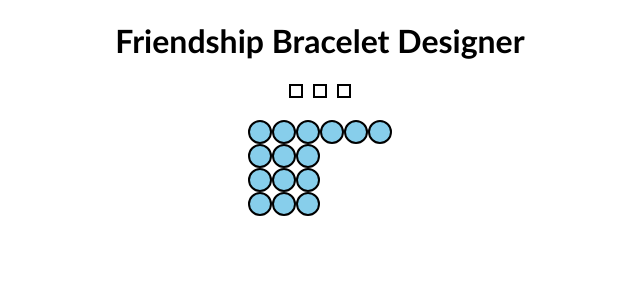
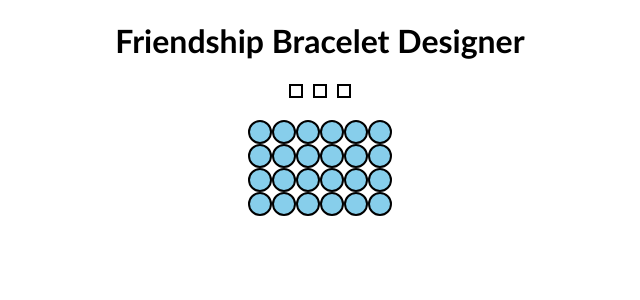
Before and after one commit to zcoder365/FriendshipBraceletVisualizer, a Flask app: template templates/results.html in a window 1280 px wide. Shown: the top 300 px of the page, without its empty margins (320-960 px from the left). Run offline with Flask 3, Linux system fonts and the light colour scheme; the template is opened without the code that fills it, so the values that code supplies are empty.

Commit message:
add 3 more dots to the bracelet emulator

```diff
--- a/templates/results.html
+++ b/templates/results.html
@@ -23,9 +23,6 @@
         <span class="dot"></span>
         <span class="dot"></span>
         <span class="dot"></span>
-    </div>
-
-    <div class="row">
         <span class="dot"></span>
         <span class="dot"></span>
         <span class="dot"></span>
@@ -35,6 +32,18 @@
         <span class="dot"></span>
         <span class="dot"></span>
         <span class="dot"></span>
+        <span class="dot"></span>
+        <span class="dot"></span>
+        <span class="dot"></span>
+    </div>
+
+    <div class="row">
+        <span class="dot"></span>
+        <span class="dot"></span>
+        <span class="dot"></span>
+        <span class="dot"></span>
+        <span class="dot"></span>
+        <span class="dot"></span>
     </div>
 </div>
 
```
